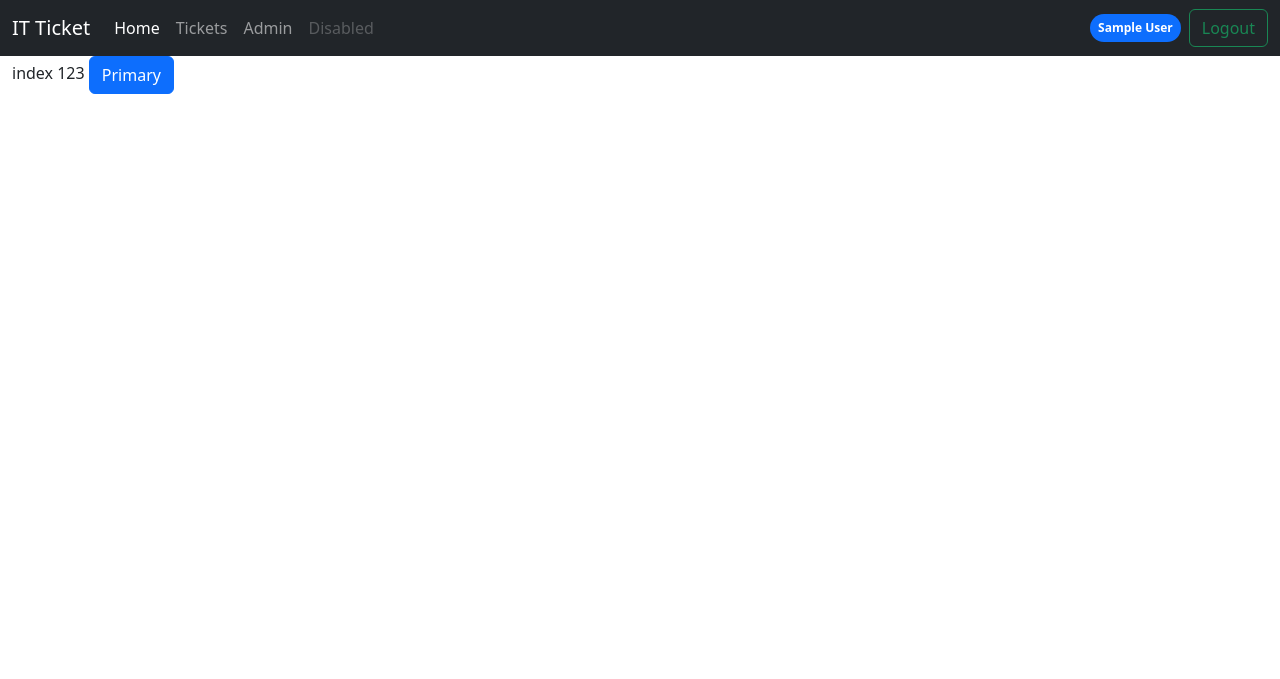
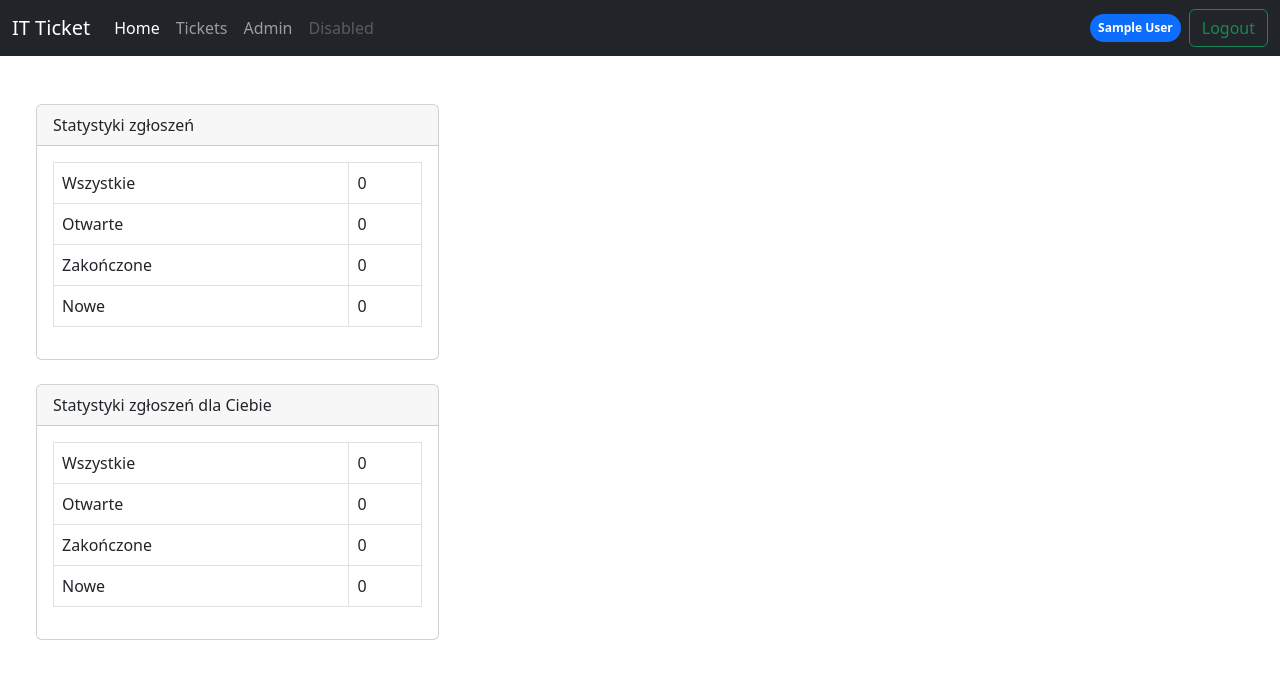
Before and after one commit to polipl/papsi_lab, a Django app: page / in a window 1280 px wide. Shown: the top 679 px of the page. Run offline with Django 4.2, Linux system fonts and the light colour scheme; the visitor is signed in with stand-in values (Sample User, id 1); data that the repository does not hold is empty.

Commit message:
add stats index

```diff
--- a/ITticket/MAINPAGE/templates/MAINPAGE/base.html
+++ b/ITticket/MAINPAGE/templates/MAINPAGE/base.html
@@ -47,10 +47,9 @@
         {% if user.is_authenticated and request.user|has_group:"IT" %}
                 <div class="col-2 p-0">
                     <div class="list-group rounded-0">
-                        <a href="{% url 'SERVICEDESK:ticket_list' %}" class="list-group-item list-group-item-action list-group-item-dark">Lista zgłoszeń</a>
+                        <a href="{% url 'SERVICEDESK:ticket_assigned_list' %}" class="list-group-item list-group-item-action list-group-item-dark">Przypisane zgłoszenia</a>
+                        <a href="{% url 'SERVICEDESK:ticket_list' %}" class="list-group-item list-group-item-action list-group-item-dark">Lista wszystkich zgłoszeń</a>
                         <a href="{% url 'SERVICEDESK:ticket_create' %}" class="list-group-item list-group-item-action list-group-item-dark">Utwórz zgłoszenie</a>
-                        <a href="#" class="list-group-item list-group-item-action list-group-item-dark">A third link item</a>
-                        <a href="#" class="list-group-item list-group-item-action list-group-item-dark">A fourth link item</a>
                     </div>
                 </div>
         {% endif %}
--- a/ITticket/MAINPAGE/templates/MAINPAGE/index.html
+++ b/ITticket/MAINPAGE/templates/MAINPAGE/index.html
@@ -1,6 +1,40 @@
 {% extends "MAINPAGE/base.html" %}
 
 {% block content %}
-        index 123
-        <button type="button" class="btn btn-primary">Primary</button>
+
+<div class="d-flex flex-column mx-4 my-4">
+        <div class="col-4">
+        <div class="card my-4">
+                <div class="card-header">
+                        Statystyki zgłoszeń
+                </div>
+                <div class="card-body">
+                        <table class="table table-bordered">
+                                <tr><td>Wszystkie</td><td>{{ reports.ticket_stats_all }}</td></tr>
+                                <tr><td>Otwarte</td><td>{{ reports.ticket_stats_active }}</td></tr>
+                                <tr><td>Zakończone</td><td>{{ reports.ticket_stats_closed }}</td></tr>
+                                <tr><td>Nowe</td><td>{{ reports.ticket_stats_new }}</td></tr>
+                        </table>
+                </div>
+        </div>
+
+
+        <div class="card my-4">
+                <div class="card-header">
+                        Statystyki zgłoszeń dla Ciebie
+                </div>
+                <div class="card-body">
+                        <table class="table table-bordered">
+                                <tr><td>Wszystkie</td><td>{{ reports.ticket_stats_all_user }}</td></tr>
+                                <tr><td>Otwarte</td><td>{{ reports.ticket_stats_active_user }}</td></tr>
+                                <tr><td>Zakończone</td><td>{{ reports.ticket_stats_closed_user }}</td></tr>
+                                <tr><td>Nowe</td><td>{{ reports.ticket_stats_new_user }}</td></tr>
+                        </table>
+                </div>
+        </div>
+
+        </div>
+</div>
+
+
 {% endblock %}
--- a/ITticket/MAINPAGE/views.py
+++ b/ITticket/MAINPAGE/views.py
@@ -6,7 +6,7 @@ from django.http import HttpResponse,HttpResponseRedirect
 from django.utils.decorators import method_decorator
 from django.contrib.auth.decorators import login_required
 from django.contrib.auth.models import User,Group
-
+from SERVICEDESK.models import Tickets
 # Create your views here.
 
 
@@ -21,5 +21,25 @@ class MainPage(View):
         userinit = False
         if request.user.groups.filter(name="IT"):
             userinit = True
-        context = {'userinit':userinit}
+        ticket_stats_all = Tickets.objects.all().count()
+        ticket_stats_active = Tickets.objects.all().exclude(status__status_name='Zamknięty').count()
+        ticket_stats_closed = Tickets.objects.filter(status__status_name='Zamknięty').count()
+        ticket_stats_new = Tickets.objects.filter(status__status_name='Nowy').count()
+
+        ticket_stats_all_user = Tickets.objects.filter(assigned_user=request.user).count()
+        ticket_stats_active_user = Tickets.objects.filter(assigned_user=request.user).exclude(status__status_name='Zamknięty').count()
+        ticket_stats_closed_user = Tickets.objects.filter(assigned_user=request.user).filter(status__status_name='Zamknięty').count()
+        ticket_stats_new_user = Tickets.objects.filter(assigned_user=request.user).filter(status__status_name='Nowy').count()
+
+
+        reports = {'ticket_stats_active':ticket_stats_active,
+                    'ticket_stats_closed':ticket_stats_closed,
+                    'ticket_stats_all':ticket_stats_all,
+                    'ticket_stats_new':ticket_stats_new,
+                    'ticket_stats_all_user':ticket_stats_all_user,
+                    'ticket_stats_active_user':ticket_stats_active_user,
+                    'ticket_stats_closed_user':ticket_stats_closed_user,
+                    'ticket_stats_new_user':ticket_stats_new_user,}
+        context = {'userinit':userinit,
+                    'reports':reports}
         return render(request,'MAINPAGE/index.html',context)
--- a/ITticket/SERVICEDESK/urls.py
+++ b/ITticket/SERVICEDESK/urls.py
@@ -7,6 +7,7 @@ app_name = 'SERVICEDESK'
 urlpatterns = [
     path('',views.ServiceDeskIndex.as_view(),name='servicedesk_index'),
     path('tickets/', views.TicketsList.as_view(),name='ticket_list'),
+    path('tickets_assigned/', views.TicketsAssignedList.as_view(),name='ticket_assigned_list'),
     path('tickets/create', views.CreateTicket.as_view(),name='ticket_create'),
     path('tickets/details/<int:ticket_id>',views.TicketDetails.as_view(), name='ticket_details'),
     path('tickets/edit/<int:ticket_id>',views.EditTicket.as_view(), name='ticket_edit'),
```
Also changed, not shown: ITticket/SERVICEDESK/views.py (+13 -0 lines), 9 other files.
